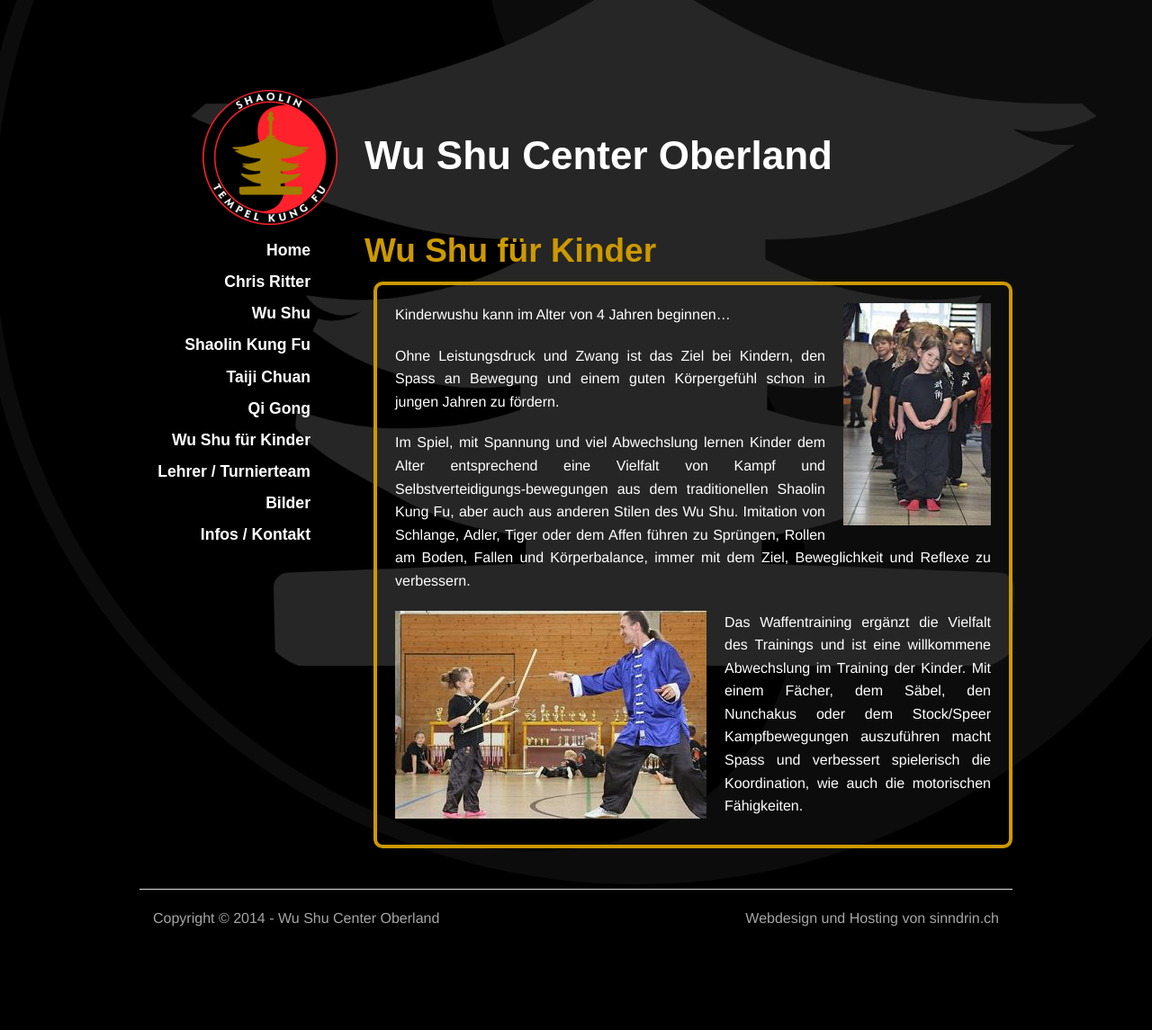
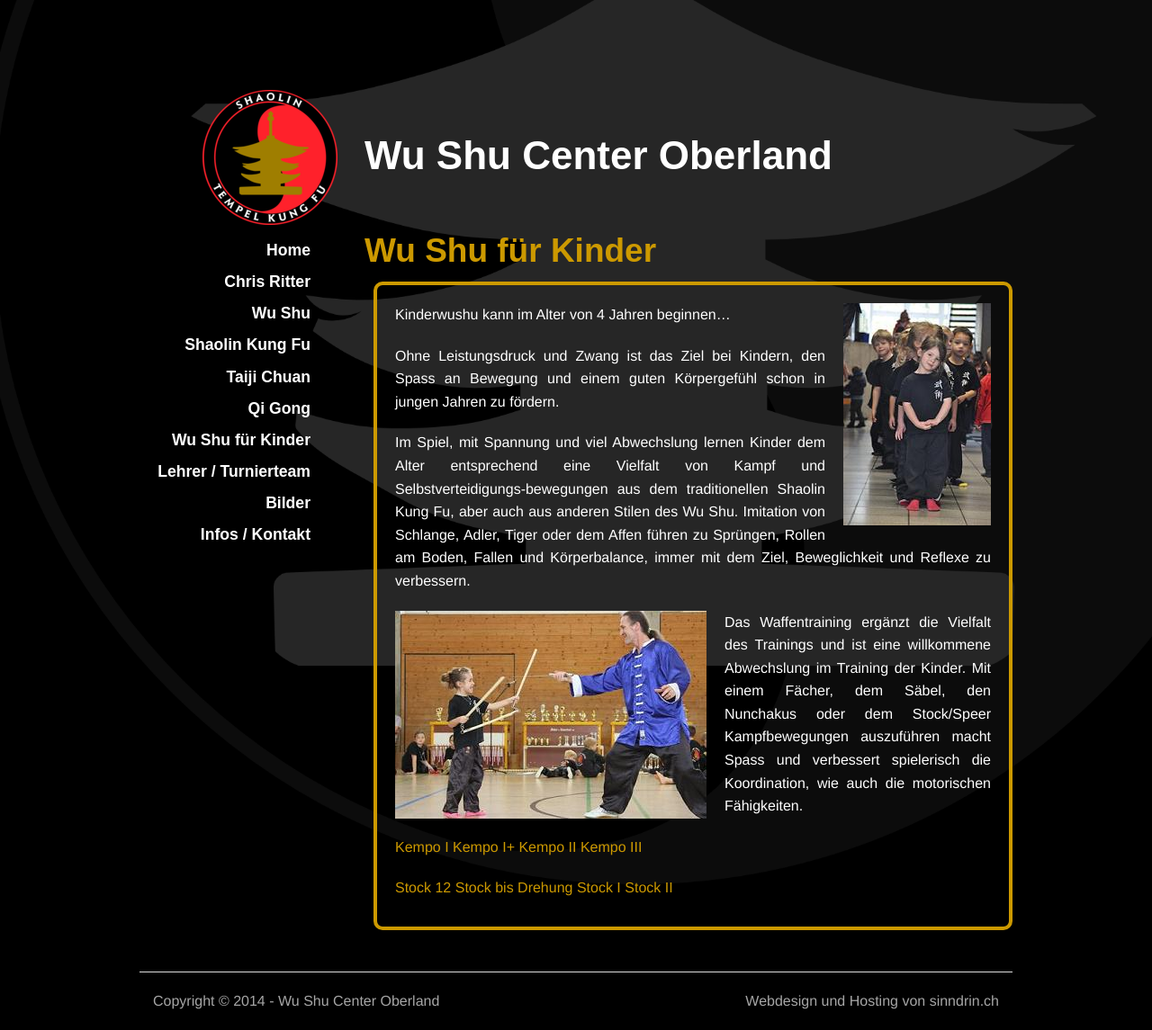
Before and after one commit to wu-shu/wu-shu.github.io, a Jekyll site: the page built from wu-shu-fuer-kinder/index.md, in a window 1280 px wide. Shown: the whole page at 90% size. Built offline with Jekyll 4.4.1, drawn with Linux system fonts in a browser that asks for light colours; some web fonts are replaced; Markdown is read by kramdown in place of the engine named in the settings; comment, search, counter and statistics services are not loaded; before the commit the page ends 1054 px from its top, so only the background shows below that.

Commit message:
Lehrer Anpassungen

```diff
--- a/wu-shu-fuer-kinder/index.md
+++ b/wu-shu-fuer-kinder/index.md
@@ -12,3 +12,13 @@
 
 <img class="ifloat-left" src="/images/waffen-laura.jpg" alt="Waffentraining">Das Waffentraining ergänzt die Vielfalt des Trainings und ist eine willkommene Abwechslung im Training der Kinder.
 Mit einem Fächer, dem Säbel, den Nunchakus oder dem Stock/Speer Kampfbewegungen auszuführen macht Spass und verbessert spielerisch die Koordination, wie auch die motorischen Fähigkeiten.
+
+[Kempo I](http://www.)
+[Kempo I+]()
+[Kempo II]()
+[Kempo III]()
+
+[Stock 12]()
+[Stock bis Drehung]()
+[Stock I]()
+[Stock II]()
```
Also changed, not shown: lehrer-turnierteam/index.md (+1 -1 lines), images/cr.jpg, 1 other file.
